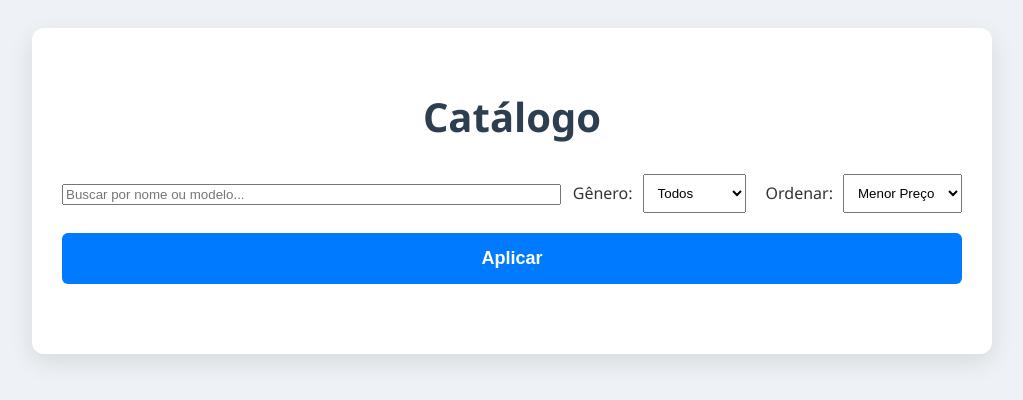
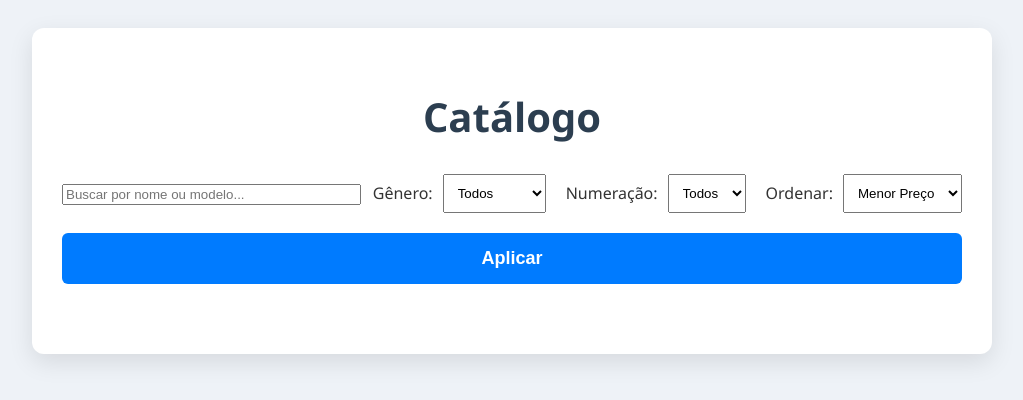
Before and after one commit to Teteu77777778/catalogo-de-tenis, a plain HTML site: page catalogo.html in a window 1280 px wide. Shown: the whole page, without its empty margins (128-1151 px from the left). Drawn offline with Linux system fonts and the light colour scheme; no server answers.

Commit message:
Update catalogo.html

```diff
--- a/catalogo.html
+++ b/catalogo.html
@@ -23,6 +23,19 @@
                     <option value="masculino">Masculino</option>
                     <option value="feminino">Feminino</option>
                     <option value="unissex">Unissex</option>
+                </select>
+            </div>
+
+            <div class="select-group">
+                <label for="filtro-numeracao">Numeração:</label>
+                <select id="filtro-numeracao">
+                    <option value="todos">Todos</option>
+                    <option value="38">38</option>
+                    <option value="39">39</option>
+                    <option value="40">40</option>
+                    <option value="41">41</option>
+                    <option value="42">42</option>
+                    <option value="43">43</option>
                 </select>
             </div>
 
```
